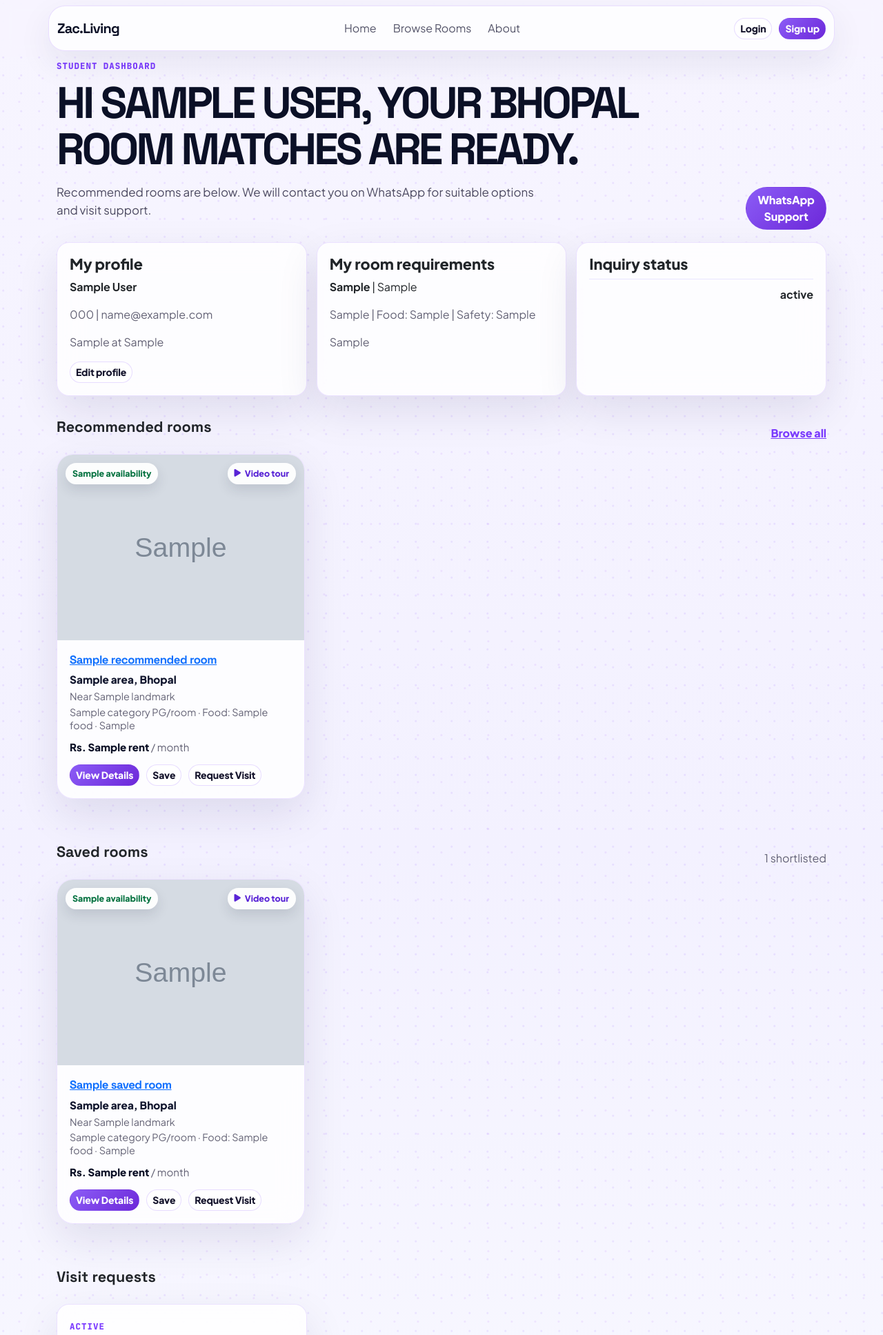
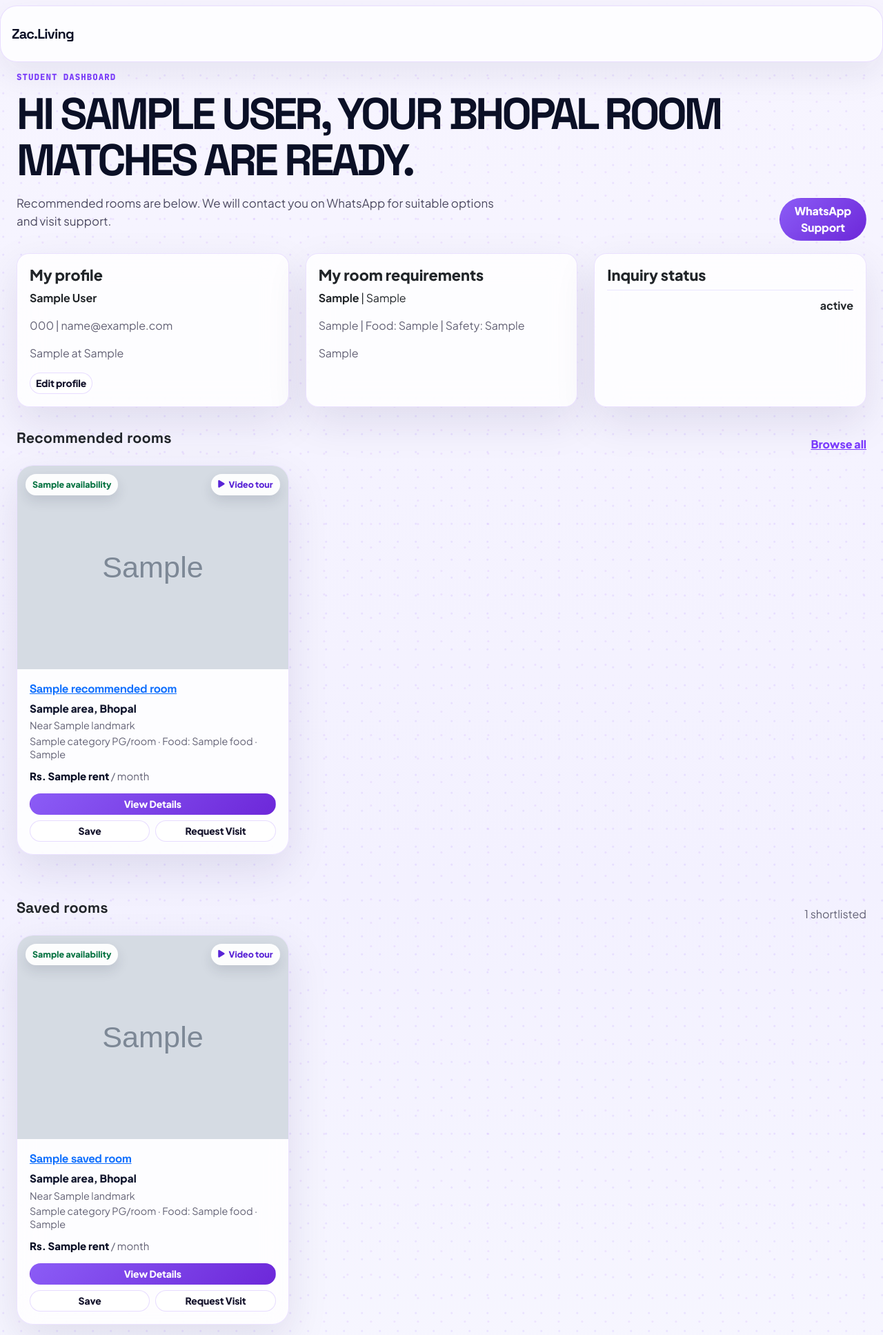
Before and after one commit to RaviKumarn538/zac201-digital-solution, a Node server app: template views/dashboards/student.ejs in a window 1280 px wide. Shown: the top 1935 px of the page at 69% size. Run offline with Node 20, Linux system fonts and the light colour scheme; tables that the repository leaves empty hold one stand-in row (values such as "Sample post"); the template is opened without the code that fills it: values that come from a table or form of the project are taken from there, most other values are stand-ins (such as "Sample title", 1, 10 or a date in 2020); grey boxes marked "Sample" are stand-in pictures; some libraries are stand-ins or nearby versions.

Commit message:
ZAc.living

```diff
--- a/views/auth/login.ejs
+++ b/views/auth/login.ejs
@@ -1,7 +1,7 @@
 <% layout('/layouts/boilerplate') -%>
 
-<section class="auth-wrap">
-  <form method="post" action="/login" class="app-form auth-card" novalidate>
+<section class="auth-wrap px-4 py-6 sm:px-6">
+  <form method="post" action="/login" class="app-form auth-card w-full max-w-md" novalidate>
     <span class="eyebrow">Student login</span>
     <h1>Login to find your room</h1>
     <% if (error) { %><div class="alert alert-danger"><%= error %></div><% } %>
--- a/views/auth/signup.ejs
+++ b/views/auth/signup.ejs
@@ -1,7 +1,7 @@
 <% layout('/layouts/boilerplate') -%>
 
-<section class="auth-wrap">
-  <form method="post" action="/signup" class="app-form auth-card" novalidate>
+<section class="auth-wrap px-4 py-6 sm:px-6">
+  <form method="post" action="/signup" class="app-form auth-card w-full max-w-md" novalidate>
     <span class="eyebrow">Fast student signup</span>
     <h1>Create account in 20 seconds.</h1>
     <p class="auth-subtext">Room details can be added later. We only need your WhatsApp number to start matching.</p>
--- a/views/dashboards/student.ejs
+++ b/views/dashboards/student.ejs
@@ -1,15 +1,15 @@
 <% layout('/layouts/boilerplate') -%>
 
-<section class="container dashboard-head">
-  <div>
+<section class="container dashboard-head max-w-7xl px-4 sm:px-6 lg:px-8 flex flex-col gap-4 sm:flex-row sm:items-end sm:justify-between">
+  <div class="min-w-0">
     <span class="eyebrow">Student dashboard</span>
     <h1>Hi <%= user.name %>, your Bhopal room matches are ready.</h1>
     <p>Recommended rooms are below. We will contact you on WhatsApp for suitable options and visit support.</p>
   </div>
-  <a href="/support/whatsapp" class="btn btn-primary">WhatsApp Support</a>
+  <a href="/support/whatsapp" class="btn btn-primary w-full sm:w-auto">WhatsApp Support</a>
 </section>
 
-<section class="container dashboard-grid">
+<section class="container dashboard-grid max-w-7xl px-4 sm:px-6 lg:px-8 grid grid-cols-1 gap-4 md:grid-cols-3">
   <div class="dash-panel">
     <h2>My profile</h2>
     <p><strong><%= user.name %></strong></p>
@@ -38,36 +38,36 @@
   </div>
 </section>
 
-<section class="container section-block">
-  <div class="section-heading">
+<section class="container section-block max-w-7xl px-4 sm:px-6 lg:px-8">
+  <div class="section-heading flex flex-col gap-3 sm:flex-row sm:items-end sm:justify-between">
     <h2>Recommended rooms</h2>
     <a href="/rooms" class="text-link">Browse all</a>
   </div>
-  <div class="room-grid">
+  <div class="room-grid grid grid-cols-1 gap-4 sm:grid-cols-2 lg:grid-cols-3 lg:gap-5">
     <% recommendedRooms.forEach((room) => { %>
       <%- include("../partials_room_card", { room }) %>
     <% }) %>
   </div>
 </section>
 
-<section class="container section-block">
-  <div class="section-heading">
+<section class="container section-block max-w-7xl px-4 sm:px-6 lg:px-8">
+  <div class="section-heading flex flex-col gap-3 sm:flex-row sm:items-end sm:justify-between">
     <h2>Saved rooms</h2>
     <span class="muted"><%= savedRooms.length %> shortlisted</span>
   </div>
   <% if (!savedRooms.length) { %><div class="empty-state">Save rooms from the listing page to shortlist them here.</div><% } %>
-  <div class="room-grid">
+  <div class="room-grid grid grid-cols-1 gap-4 sm:grid-cols-2 lg:grid-cols-3 lg:gap-5">
     <% savedRooms.forEach((room) => { %>
       <%- include("../partials_room_card", { room }) %>
     <% }) %>
   </div>
 </section>
 
-<section class="container section-block">
-  <div class="section-heading">
+<section class="container section-block max-w-7xl px-4 sm:px-6 lg:px-8">
+  <div class="section-heading flex flex-col gap-3 sm:flex-row sm:items-end sm:justify-between">
     <h2>Visit requests</h2>
   </div>
-  <div class="interest-list">
+  <div class="interest-list grid grid-cols-1 gap-4 md:grid-cols-3">
     <% requests.forEach((request) => { %>
       <div class="interest-card">
         <span class="eyebrow"><%= request.status %></span>
--- a/views/includes/footer.ejs
+++ b/views/includes/footer.ejs
@@ -1,5 +1,5 @@
 <footer class="site-footer premium-footer">
-  <div class="container footer-grid">
+  <div class="container footer-grid max-w-7xl px-4 sm:px-6 lg:grid lg:grid-cols-[1.4fr_1fr_1fr_1fr] lg:px-8">
     <div class="footer-brand">
       <a href="/" class="footer-logo">Zac.Living</a>
       <p class="footer-tagline">Find trusted student rooms, PGs, and flats in Bhopal</p>
@@ -43,7 +43,7 @@
     </div>
   </div>
 
-  <div class="container footer-bottom">
+  <div class="container footer-bottom max-w-7xl px-4 sm:px-6 lg:px-8">
     <span>&copy; 2026 Zac.Living — Student Housing Discovery Platform for Bhopal</span>
   </div>
 </footer>
--- a/views/includes/navbar.ejs
+++ b/views/includes/navbar.ejs
@@ -1,12 +1,12 @@
 <nav class="navbar navbar-expand-lg app-navbar sticky-top">
-  <div class="container nav-shell">
-    <a class="navbar-brand brand" href="/">Zac.Living</a>
-    <button class="navbar-toggler" type="button" data-bs-toggle="collapse" data-bs-target="#mainNav" aria-controls="mainNav" aria-expanded="false" aria-label="Toggle navigation">
+  <div class="container nav-shell max-w-7xl px-3 sm:px-4 lg:px-6">
+    <a class="navbar-brand brand text-lg sm:text-xl" href="/">Zac.Living</a>
+    <button class="navbar-toggler shrink-0" type="button" data-bs-toggle="collapse" data-bs-target="#mainNav" aria-controls="mainNav" aria-expanded="false" aria-label="Toggle navigation">
       <span class="navbar-toggler-icon"></span>
     </button>
 
     <div class="collapse navbar-collapse" id="mainNav">
-      <ul class="navbar-nav mx-auto align-items-lg-center">
+      <ul class="navbar-nav mx-auto align-items-lg-center w-full lg:w-auto gap-1 py-2 lg:py-0">
         <li class="nav-item"><a class="nav-link" href="/">Home</a></li>
         <li class="nav-item"><a class="nav-link" href="/rooms">Browse Rooms</a></li>
         <li class="nav-item"><a class="nav-link" href="/about">About</a></li>
@@ -20,15 +20,15 @@
         <% } %>
       </ul>
 
-      <div class="nav-actions">
+      <div class="nav-actions grid grid-cols-2 gap-2 pt-2 lg:flex lg:w-auto lg:pt-0">
         <% if (currentUser) { %>
-          <span class="user-pill"><%= currentUser.role === "admin" ? "Admin" : "Student" %></span>
-          <form method="post" action="/logout" class="m-0">
-            <button class="btn btn-outline-primary btn-sm" type="submit">Logout</button>
+          <span class="user-pill col-span-2 lg:col-span-1"><%= currentUser.role === "admin" ? "Admin" : "Student" %></span>
+          <form method="post" action="/logout" class="m-0 w-full lg:w-auto">
+            <button class="btn btn-outline-primary btn-sm w-full lg:w-auto" type="submit">Logout</button>
           </form>
         <% } else { %>
-          <a href="/login" class="btn btn-outline-primary btn-sm">Login</a>
-          <a href="/signup" class="btn btn-primary btn-sm">Sign up</a>
+          <a href="/login" class="btn btn-outline-primary btn-sm w-full lg:w-auto">Login</a>
+          <a href="/signup" class="btn btn-primary btn-sm w-full lg:w-auto">Sign up</a>
         <% } %>
       </div>
     </div>
--- a/views/layouts/boilerplate.ejs
+++ b/views/layouts/boilerplate.ejs
@@ -4,6 +4,20 @@
     <meta charset="UTF-8">
     <meta name="viewport" content="width=device-width, initial-scale=1.0">
     <title>Zac.Living</title>
+    <script src="https://cdn.tailwindcss.com"></script>
+    <script>
+      tailwind.config = {
+        corePlugins: { preflight: false },
+        theme: {
+          extend: {
+            fontFamily: {
+              sans: ['"Plus Jakarta Sans"', 'Arial', 'sans-serif'],
+              display: ['"Space Grotesk"', '"Plus Jakarta Sans"', 'Arial', 'sans-serif']
+            }
+          }
+        }
+      };
+    </script>
     <link rel="stylesheet" href="/css/style.css">
         <link href="https://cdn.jsdelivr.net/npm/bootstrap@5.3.8/dist/css/bootstrap.min.css" rel="stylesheet"
             integrity="sha384-sRIl4kxILFvY47J16cr9ZwB07vP4J8+LH7qKQnuqkuIAvNWLzeN8tE5YBujZqJLB" crossorigin="anonymous">
--- a/views/partials_room_card.ejs
+++ b/views/partials_room_card.ejs
@@ -1,4 +1,4 @@
-<div class="room-card">
+<div class="room-card min-w-0 overflow-hidden">
   <a href="/rooms/<%= room.id %>" class="room-photo-link">
     <img src="<%= room.photo %>" alt="<%= room.title %>" class="room-photo">
     <div class="photo-badges">
@@ -8,8 +8,8 @@
   </a>
 
   <div class="room-card-body">
-    <div class="airbnb-card-head">
-      <h3><a href="/rooms/<%= room.id %>"><%= room.title %></a></h3>
+    <div class="airbnb-card-head flex flex-col items-start gap-2 sm:flex-row sm:justify-between">
+      <h3 class="min-w-0 break-words"><a href="/rooms/<%= room.id %>"><%= room.title %></a></h3>
       <% if (currentUser && currentUser.role === "student") { %>
         <span class="match-badge <%= room.match.label.toLowerCase().replace(' ', '-') %>"><%= room.match.label %></span>
       <% } %>
@@ -20,13 +20,13 @@
     <p class="listing-subtext"><%= room.category %> PG/room &middot; Food: <%= room.food %> &middot; <%= room.roomType %></p>
     <p class="listing-price"><strong>Rs. <%= room.rent.toLocaleString("en-IN") %></strong> / month</p>
 
-    <div class="card-actions">
-      <a href="/rooms/<%= room.id %>" class="btn btn-primary btn-sm">View Details</a>
-      <form method="post" action="/rooms/<%= room.id %>/favorite" class="m-0">
-        <button class="btn btn-outline-primary btn-sm" type="submit"><%= room.isFavorite ? "Saved" : "Save" %></button>
+    <div class="card-actions grid grid-cols-1 gap-2 sm:grid-cols-2">
+      <a href="/rooms/<%= room.id %>" class="btn btn-primary btn-sm w-full sm:col-span-2">View Details</a>
+      <form method="post" action="/rooms/<%= room.id %>/favorite" class="m-0 w-full">
+        <button class="btn btn-outline-primary btn-sm w-full" type="submit"><%= room.isFavorite ? "Saved" : "Save" %></button>
       </form>
-      <form method="post" action="/rooms/<%= room.id %>/visit" class="m-0">
-        <button class="btn btn-outline-primary btn-sm" type="submit">Request Visit</button>
+      <form method="post" action="/rooms/<%= room.id %>/visit" class="m-0 w-full">
+        <button class="btn btn-outline-primary btn-sm w-full" type="submit">Request Visit</button>
       </form>
     </div>
   </div>
--- a/views/rooms/search_form.ejs
+++ b/views/rooms/search_form.ejs
@@ -1,4 +1,4 @@
-<form method="get" action="/rooms" class="search-panel marketplace-search">
+<form method="get" action="/rooms" class="search-panel marketplace-search grid grid-cols-1 gap-3 sm:grid-cols-2 lg:grid-cols-[repeat(5,minmax(0,1fr))_auto]">
   <div>
     <label for="area">Area</label>
     <input id="area" name="area" value="<%= query.area || '' %>" placeholder="MP Nagar">
@@ -35,5 +35,5 @@
       <% }) %>
     </select>
   </div>
-  <button class="btn btn-primary" type="submit">Search rooms</button>
+  <button class="btn btn-primary w-full sm:col-span-2 lg:col-span-1 lg:w-auto" type="submit">Search rooms</button>
 </form>
```
Also changed, not shown: views/dashboards/admin.ejs (+23 -23 lines), views/home.ejs (+8 -8 lines), views/profile.ejs (+7 -7 lines), views/rooms/form.ejs (+6 -6 lines), views/rooms/index.ejs (+4 -4 lines), views/rooms/show.ejs (+16 -16 lines).
